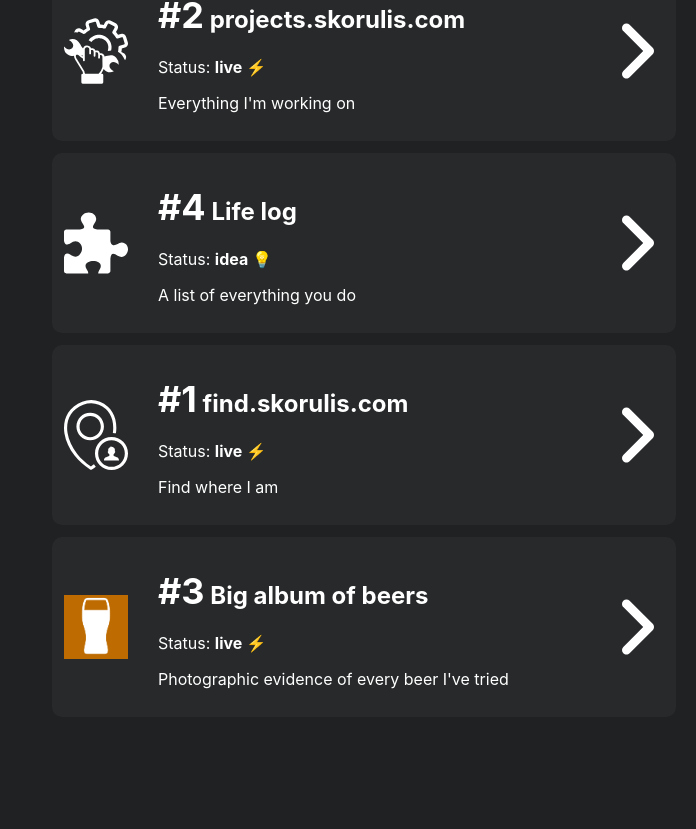
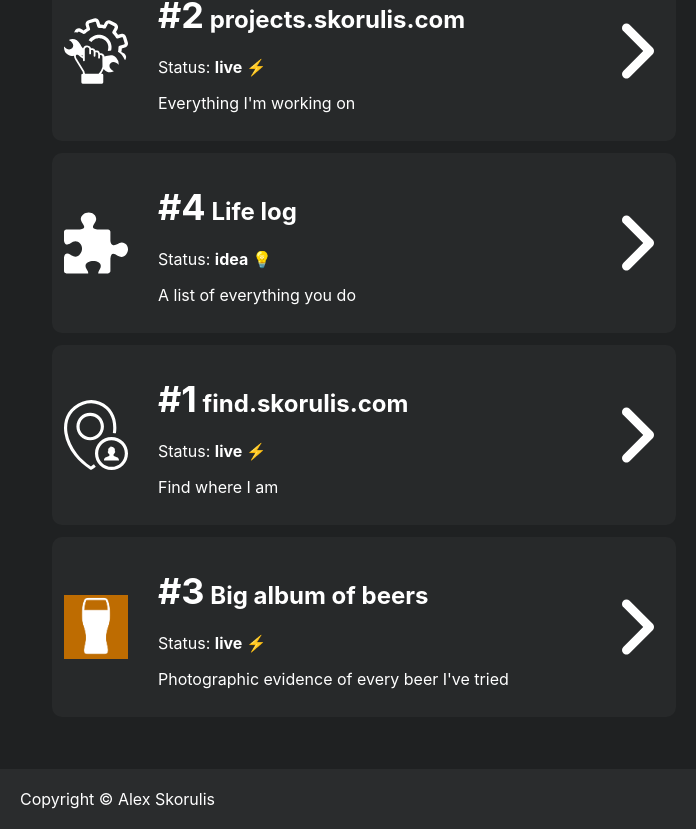
Before and after one commit to skorulis/projects.skorulis.com, a React (Create React App) app: page / in a window 1280 px wide. Shown: the part 937-1766 px from the top of the page, without its empty margins (0-696 px from the left). Before the commit the page ends 1706 px from the top, so only its background shows below. Built offline with nearby package versions, Linux system fonts and the light colour scheme.

Commit message:
Add copyright footer

```diff
--- a/src/App.tsx
+++ b/src/App.tsx
@@ -18,6 +18,9 @@ export default class App extends Component<{}> {
     return (
       <div className='main'>
         {this.router()}
+        <footer className="mainFooter">
+          Copyright © Alex Skorulis
+        </footer>
       </div>
     );
   }
--- a/src/css/App.css
+++ b/src/css/App.css
@@ -23,3 +23,8 @@ span.number {
 .rightElement {
   margin-left: auto;
 }
+
+.mainFooter {
+  background: rgba(255, 255, 255, .05);
+  padding: 20px;
+}
```
